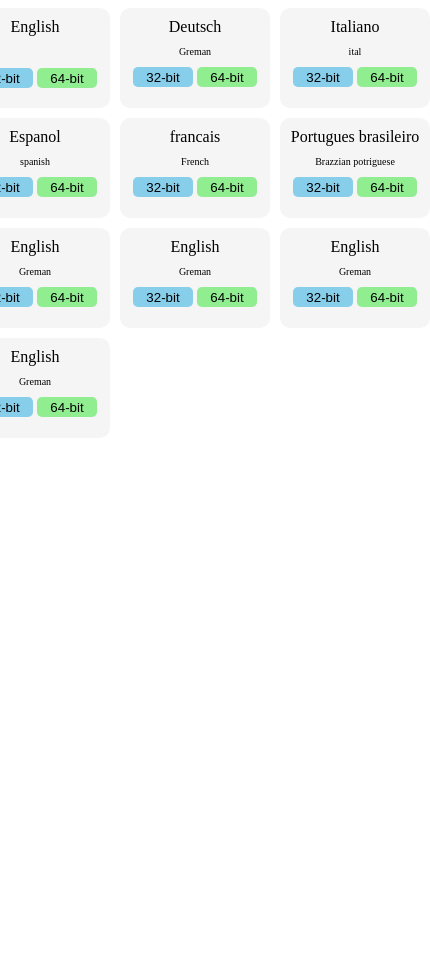
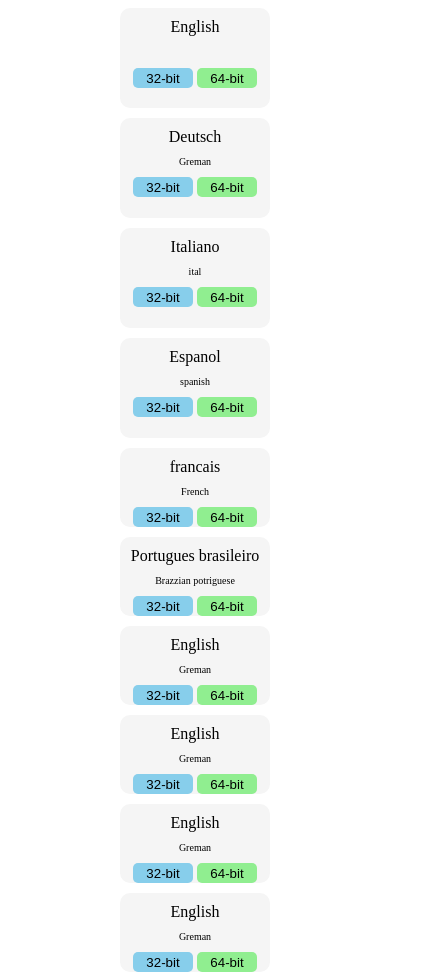
Before and after one commit to saikingalgulwad/grid, a plain HTML site: page index.html in a window 390 px wide. Shown: the whole page, 430 px wide, since content can reach past the window. Before the commit the page ends 844 px from the top, so only its background shows below. Drawn offline with Linux system fonts and the light colour scheme.

Commit message:
style.css

```diff
--- a/style.css
+++ b/style.css
@@ -42,3 +42,10 @@ span{
 p{
     font-size: 10px;
 }
+@media only screen and (max-width:576px){
+    .container{
+        display: grid;
+        grid-template-columns: 150px;
+
+    }
+}
```
